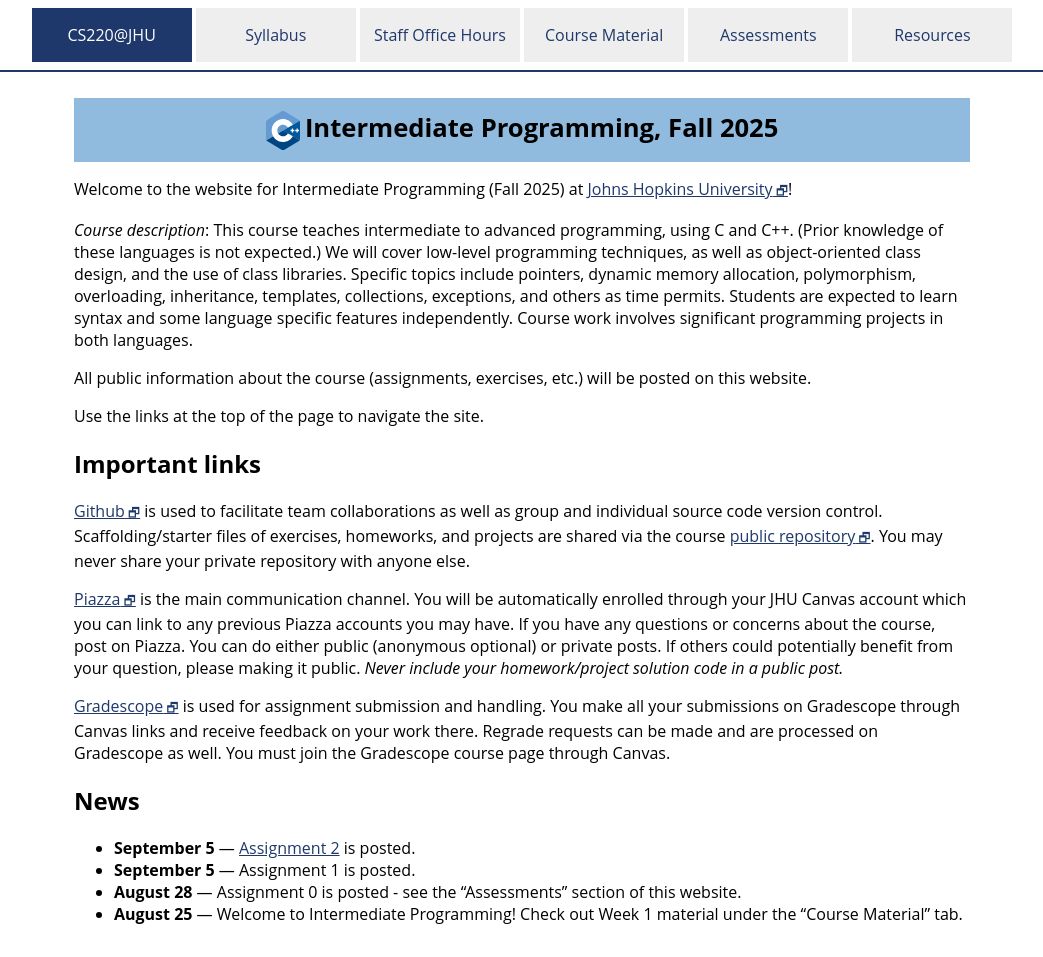
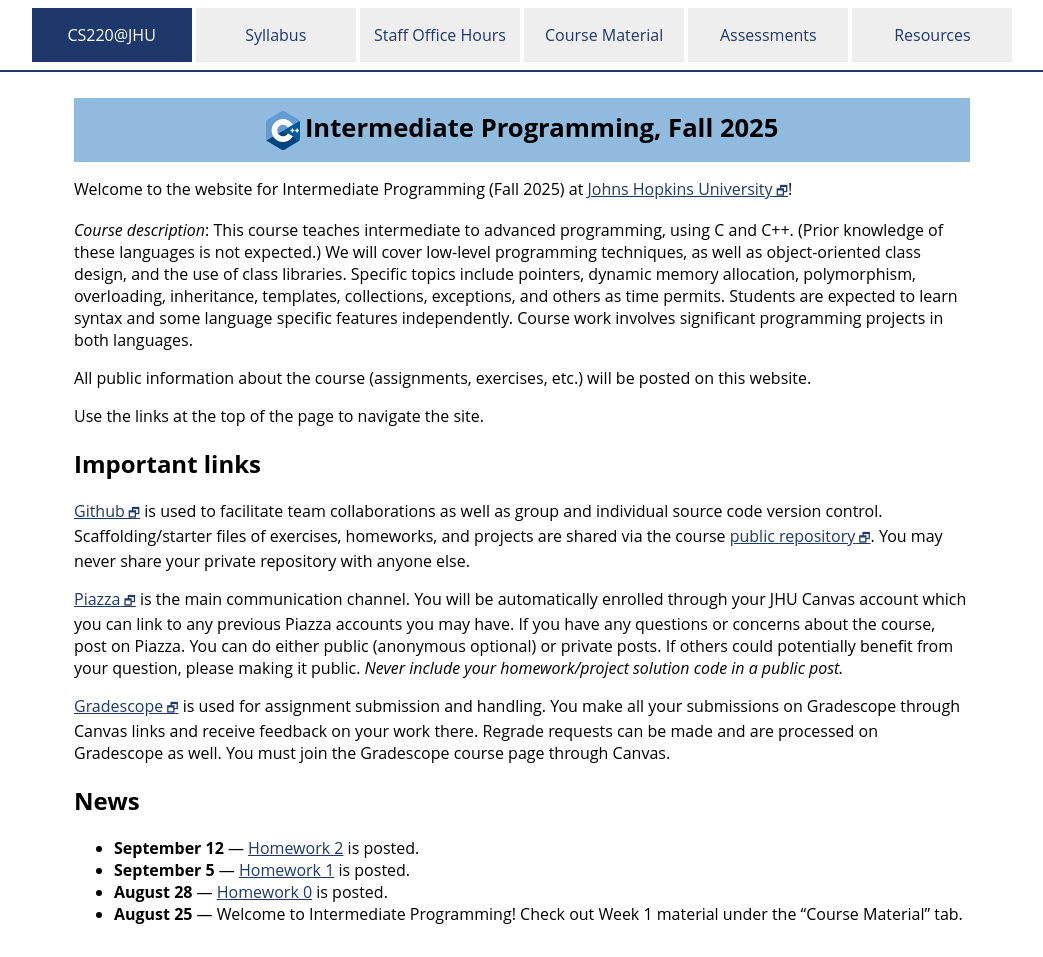
Before and after one commit to jhu-ip/cs220-f25, a Jekyll site: the page built from index.md, in a window 1280 px wide. Shown: the whole page, without its empty margins (118-1161 px from the left). Built offline with Jekyll 4.4.1, drawn with Linux system fonts in a browser that asks for light colours.

Commit message:
index.md: fixed release date for hw2, added links to hw1 and hw0 for consistency, and changed naming from assignment to homework

```diff
--- a/index.md
+++ b/index.md
@@ -46,7 +46,7 @@
 
 ## News
 
-* **September 5** — [Assignment 2](https://www.gradescope.com/courses/1070771/assignments/6675631/) is posted.
-* **September 5** — Assignment 1 is posted.
-* **August 28** — Assignment 0 is posted - see the "Assessments" section of this website.
+* **September 12** — [Homework 2](https://www.gradescope.com/courses/1070771/assignments/6675631/) is posted.
+* **September 5** — [Homework 1](https://www.gradescope.com/courses/1070771/assignments/6675620/) is posted.
+* **August 28** — [Homework 0](https://www.gradescope.com/courses/1070771/assignments/6615745/) is posted.
 * **August 25** — Welcome to Intermediate Programming! Check out Week 1 material under the "Course Material" tab.
```
